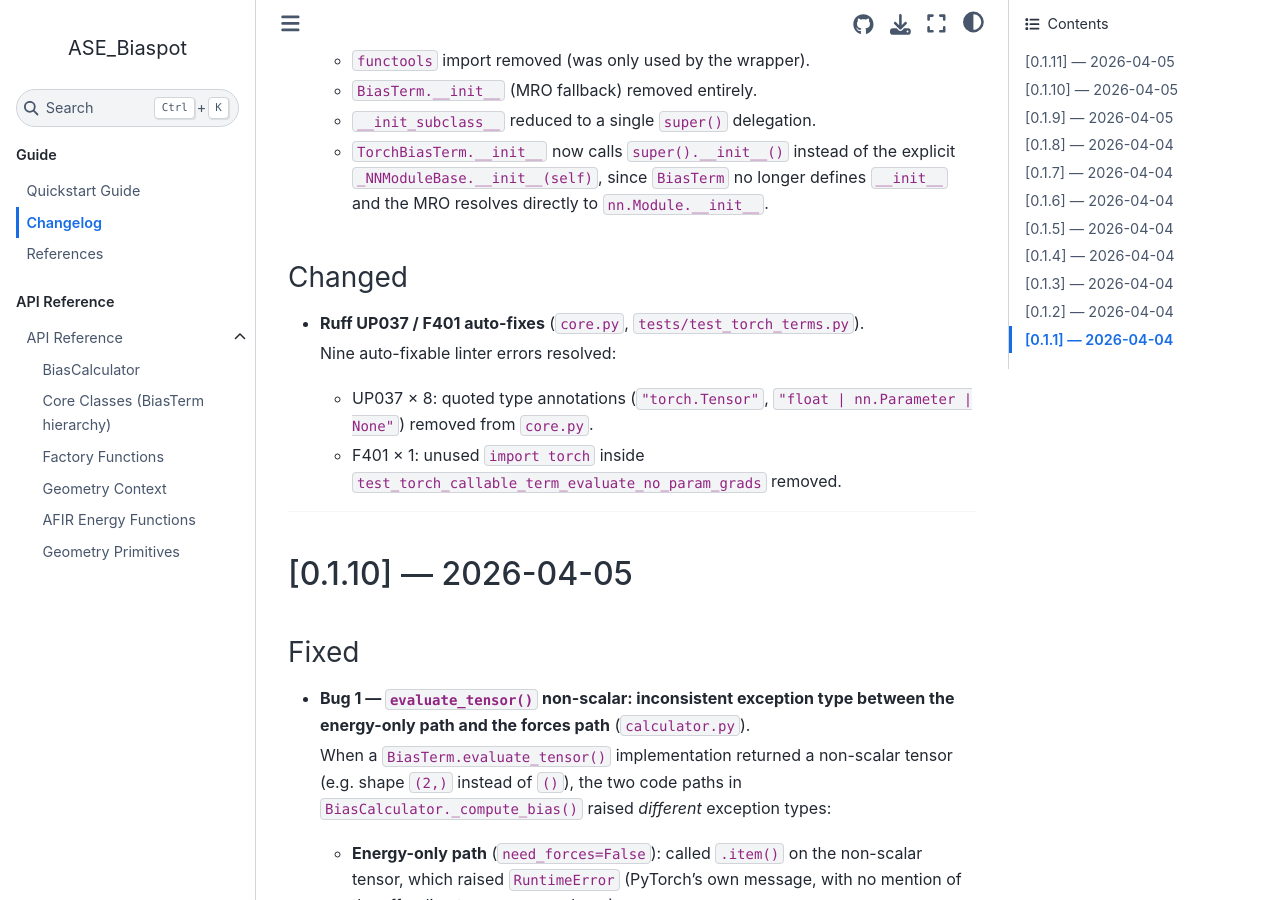
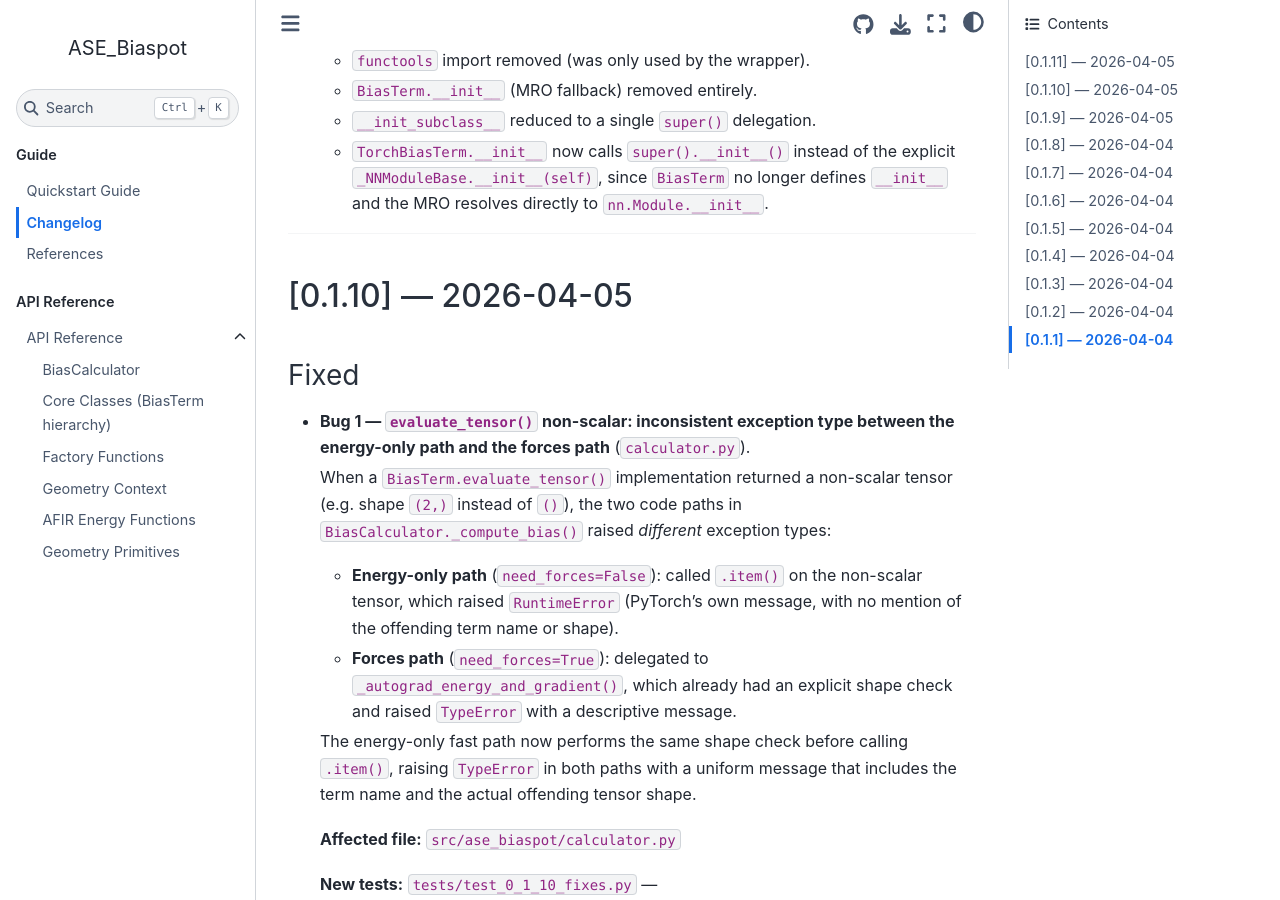
Before and after one commit to ss0832/ASE_Biaspot, a Sphinx documentation site: the page built from docs/CHANGELOG.md, in a window 1280 px wide and 900 px high, scrolled down 1557 px. Built offline with Sphinx 7.4.7 and the Sphinx Book theme 1.1.4, drawn with Linux system fonts in a browser that asks for light colours.

Commit message:
Update CHANGELOG to remove linter auto-fix details
Removed section detailing auto-fixes for linter errors.

```diff
--- a/docs/CHANGELOG.md
+++ b/docs/CHANGELOG.md
@@ -72,16 +72,6 @@ The format follows [Keep a Changelog](https://keepachangelog.com/en/1.1.0/).
     explicit `_NNModuleBase.__init__(self)`, since `BiasTerm` no longer defines
     `__init__` and the MRO resolves directly to `nn.Module.__init__`.
 
-### Changed
-
-- **Ruff UP037 / F401 auto-fixes** (`core.py`, `tests/test_torch_terms.py`).
-
-  Nine auto-fixable linter errors resolved:
-
-  - UP037 × 8: quoted type annotations (``"torch.Tensor"``,
-    ``"float | nn.Parameter | None"``) removed from `core.py`.
-  - F401 × 1: unused ``import torch`` inside
-    `test_torch_callable_term_evaluate_no_param_grads` removed.
 
 ---
 
```
